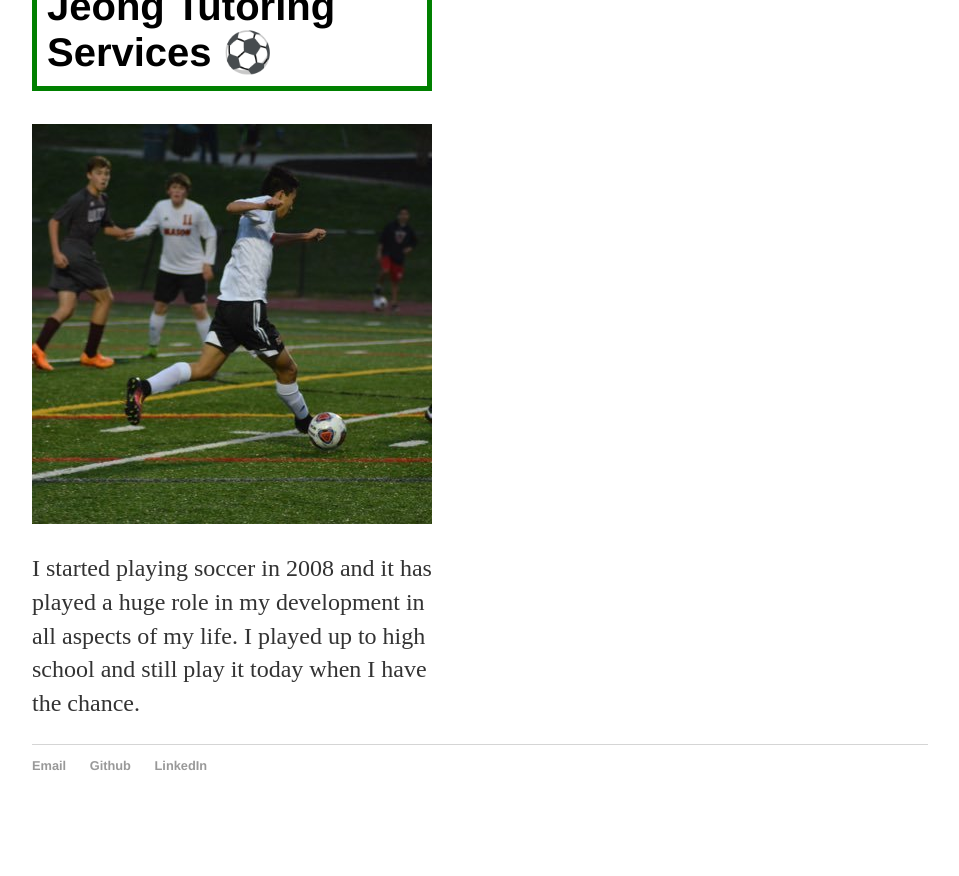
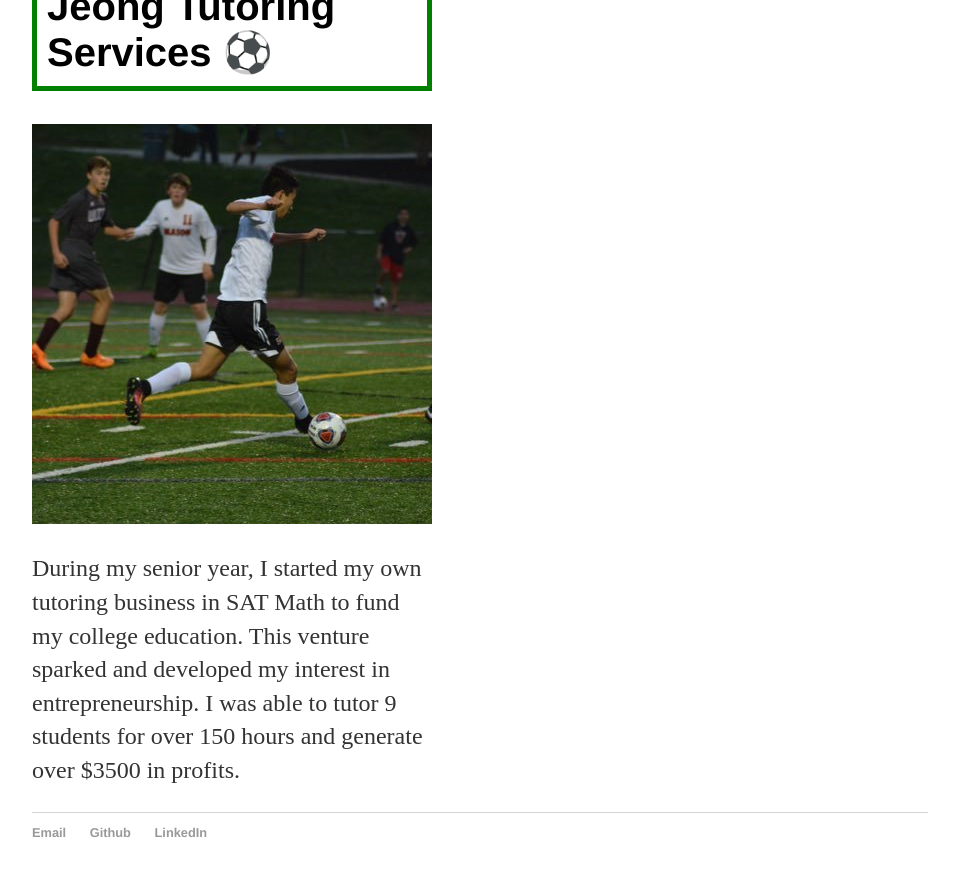
Before and after one commit to Haeju1/Haeju1.github.io, a Jekyll site: the page built from about/index.html, in a window 1280 px wide and 900 px high, scrolled down 1175 px. Shown: the top 876 px of the window, without its empty margins (160-1119 px from the left). Built offline with Jekyll 4.4.1, drawn with Linux system fonts in a browser that asks for light colours; before the commit the page ends 2008 px from its top, so only the background shows below that.

Commit message:
Update index.html

```diff
--- a/about/index.html
+++ b/about/index.html
@@ -20,7 +20,8 @@ title: About
 	<div class="tutor" style="width: 400px">
 		<h2>Jeong Tutoring Services ⚽</h2>
 		<img src="hssoccer.jpeg" alt="HS Soccer" width="400" height="400">
-		<p>I started playing soccer in 2008 and it has played a huge role in my development in all aspects of my life.
-		I played up to high school and still play it today when I have the chance.</p>
+		<p>During my senior year, I started my own tutoring business in SAT Math to fund my college education.
+		This venture sparked and developed my interest in entrepreneurship. I was able to tutor 9 students for
+		over 150 hours and generate over $3500 in profits.</p>
 	</div>
 </div>
```
